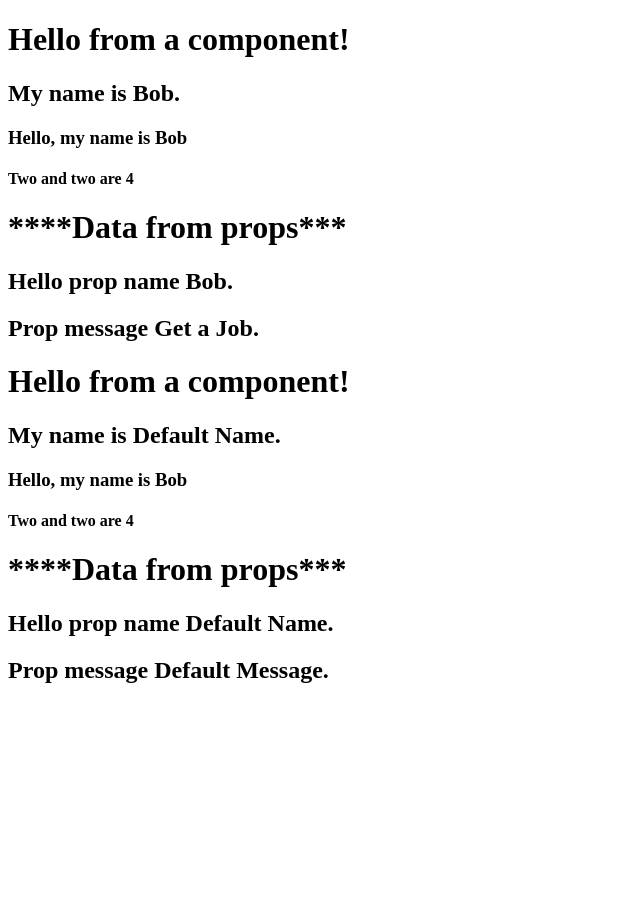
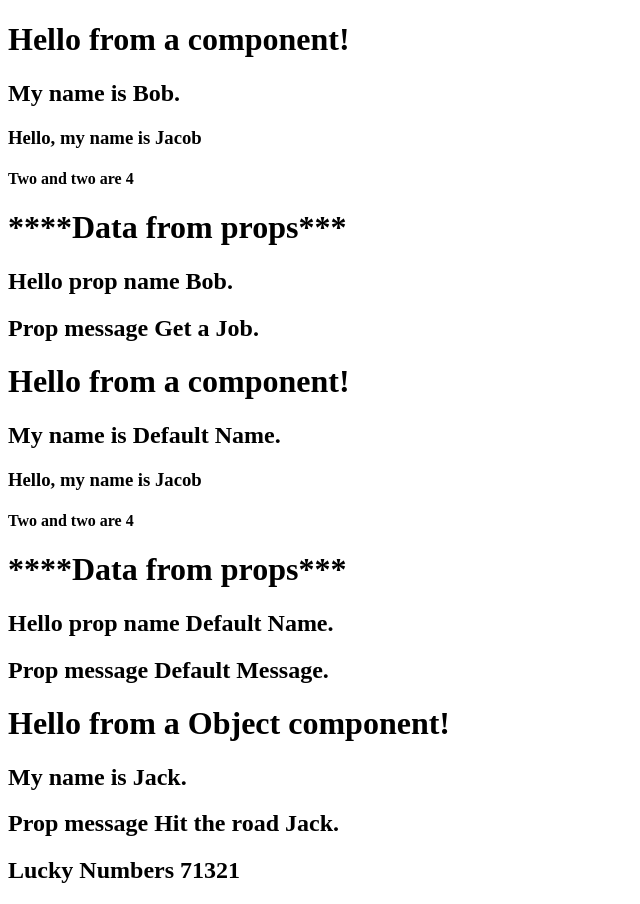
Before and after one commit to waseemriyazz/react-tut, a React (Vite) app in the folder vite-project/: page / in a window 1280 px wide. Shown: the whole page, without its empty margins (0-640 px from the left). Before the commit the page ends 800 px from the top, so only its background shows below. Built offline with nearby package versions, Linux system fonts and the light colour scheme.

Commit message:
passing array and object to a component

```diff
--- a/vite-project/src/App.jsx
+++ b/vite-project/src/App.jsx
@@ -1,9 +1,16 @@
 import Hello from "./components/Hello.jsx";
+import HelloObject from "./components/HelloObject.jsx";
 function App() {
+  const person = {
+    name: "Jack",
+    message: "Hit the road Jack",
+    luckyNumbers: [7, 13, 21],
+  };
   return (
     <div className="App">
       <Hello name="Bob" message="Get a Job" />
       <Hello />
+      <HelloObject person={person} />
     </div>
   );
 }
--- a/vite-project/src/components/Hello.jsx
+++ b/vite-project/src/components/Hello.jsx
@@ -8,7 +8,7 @@ function Hello({ name = "Default Name", message = "Default Message" }) {
     <div>
       <h1>Hello from a component! </h1>
       <h2>My name is {name}.</h2>
-      <h3>{displayName("Bob")}</h3>
+      <h3>{displayName("Jacob")}</h3>
       <h4>Two and two are {2 + 2}</h4>
       <h1>****Data from props***</h1>
       <h2>Hello prop name {name}.</h2>
--- /dev/null
+++ b/vite-project/src/components/HelloObject.jsx
@@ -0,0 +1,12 @@
+function HelloObject({ person }) {
+  return (
+    <div>
+      <h1>Hello from a Object component! </h1>
+      <h2>My name is {person.name}.</h2>
+      <h2>Prop message {person.message}.</h2>
+      <h2>Lucky Numbers {person.luckyNumbers}</h2>
+    </div>
+  );
+}
+
+export default HelloObject;
```
